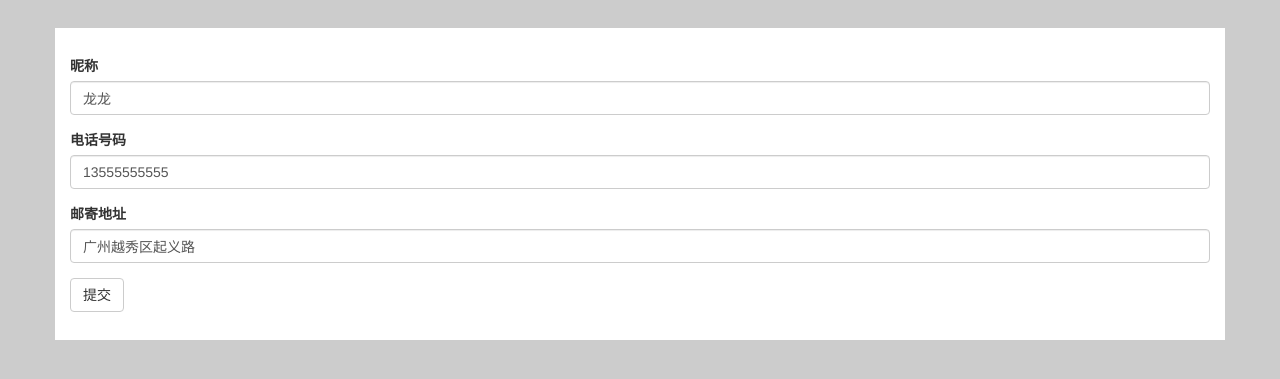
After one commit to luoyueyaoqing/shop-site, a Django app: page /update_user/ in a window 1280 px wide. The commit adds this page. Shown: the top 379 px of the page. Run offline with Django 3.2, Linux system fonts and the light colour scheme; a user stored in the database is signed in; some libraries are stand-ins or nearby versions.

Commit message:
增加了修改个人信息

```diff
--- a/shop/models.py
+++ b/shop/models.py
@@ -60,7 +60,7 @@ class Order(models.Model):
     status = models.CharField(max_length=9, choices=STATUS, default='wait')
 
     def __str__(self):
-        return self.status
+        return '{}-{}-{}'.format(self.user, self.total_price, self.status)
 
 
 class OrderProduct(models.Model):
--- a/shop/templates/base_nav.html
+++ b/shop/templates/base_nav.html
@@ -8,7 +8,8 @@
             <li><a href="/shopcar">购物车</a></li>
             <li><a href="/order">订单</a></li>
             {% if request.user.is_authenticated %}
-            <li style="float:right;"><a href="#">{{request.user.username}}</a></li>
+            <li style="float:right;"><a href="/user/">{{request.user.username}}</a></li>
+            <li style="float:right;"><a href="/logout">注销</a></li>
             {% else %}
             <li style="float:right;"><a href="/login">登录</a></li>
 
--- /dev/null
+++ b/shop/templates/update_user.html
@@ -0,0 +1,44 @@
+<!DOCTYPE html>
+<html>
+	<head>
+		<meta charset="{CHARSET}">
+		<title>Register</title>
+		<link rel="stylesheet" href="/static/css/bootstrap.css" />
+        <style>
+            body {
+				background-color: #CCC;
+			}
+			#content {
+				background-color: white;
+				margin-top:2em;
+				padding-top:2em;
+                padding-bottom:2em;
+			}
+        </style>
+	</head>
+	<body>
+		<div class="container" id="content">
+            {% if messages %}
+                {% for message in messages %}
+            <div class="alert {%if message.tags %} alert-{{ message.tags }}{% endif %}" role="alert">{{ message }}</div>
+                {% endfor %}
+            {% endif %}
+			<form  action="" method="post">
+			  <div class="form-group">
+			    <label for="name">昵称</label>
+			    <input name="nickname" class="form-control" placeholder="请输入昵称" value="{{ user.nickname }}" />
+			  </div>
+			  <div class="form-group">
+			    <label for="name">电话号码</label>
+			    <input name="telphone" class="form-control" placeholder="请输入电话号码" value="{{ user.telphone }}" />
+			  </div>
+			  <div class="form-group">
+			    <label for="name">邮寄地址</label>
+			    <input name="address" class="form-control" placeholder="请输入邮寄地址" value="{{ user.address }}" />
+			  </div>
+                {% csrf_token %}
+                <button type="submit" class="btn btn-default">提交</button>
+               </form>
+		</div>
+	</body>
+</html>
--- a/shop/views.py
+++ b/shop/views.py
@@ -1,7 +1,7 @@
 from django.shortcuts import render, HttpResponseRedirect, redirect, HttpResponse
 from .models import User, ShopCar, Product, OrderProduct, Order
 from django.contrib import messages
-from django.contrib.auth import login, authenticate
+from django.contrib.auth import login, authenticate, logout
 from django.contrib.auth.forms import AuthenticationForm
 from django.contrib.auth.decorators import login_required
 from django.core.paginator import Paginator, PageNotAnInteger, EmptyPage
@@ -32,10 +32,32 @@ def index_login(request):
             login(request, form.get_user())
             if next_url:
                 return redirect(next_url)
-            # return redirect('index')
-            return HttpResponse('ok')
+            return redirect('index')
         return HttpResponseRedirect(request.get_full_path())
     return render(request, 'shop_login.html', {'next_url': next_url})
+
+
+def index_logout(request):
+    logout(request)
+    return redirect(to='index')
+
+
+@login_required
+def shop_user(request):
+    user = request.user
+    return render(request, 'shop_user.html', {'user': user})
+
+
+@login_required
+def update_user(request):
+    user = request.user
+    if request.method == "POST":
+        user.nickname = request.POST.get('nickname')
+        user.telphone = request.POST.get('telphone')
+        user.address = request.POST.get('address')
+        user.save()
+        return redirect(to='shop_user')
+    return render(request, 'update_user.html', {'user': user})
 
 
 def index(request):
--- a/shop_site/urls.py
+++ b/shop_site/urls.py
@@ -9,7 +9,10 @@ urlpatterns = [
     url(r'^admin/', admin.site.urls),
     url(r'^register/', views.index_register, name='register'),
     url(r'^login/', views.index_login, name='login'),
+    url(r'^logout/', views.index_logout, name='logout'),
 
+    url(r'^user/', views.shop_user, name='shop_user'),
+    url(r'^update_user/', views.update_user, name='update_user'),
     url(r'^index/', views.index, name='index'),
     url(r'^upload/(?P<path>.*)$', serve, {"document_root": MEDIA_ROOT}),
     url(r'^shopcar/', views.shopcar, name='shopcar'),
```
Also changed, not shown: shop/templates/shop_user.html (added, +25 -0 lines), db.sqlite3.
